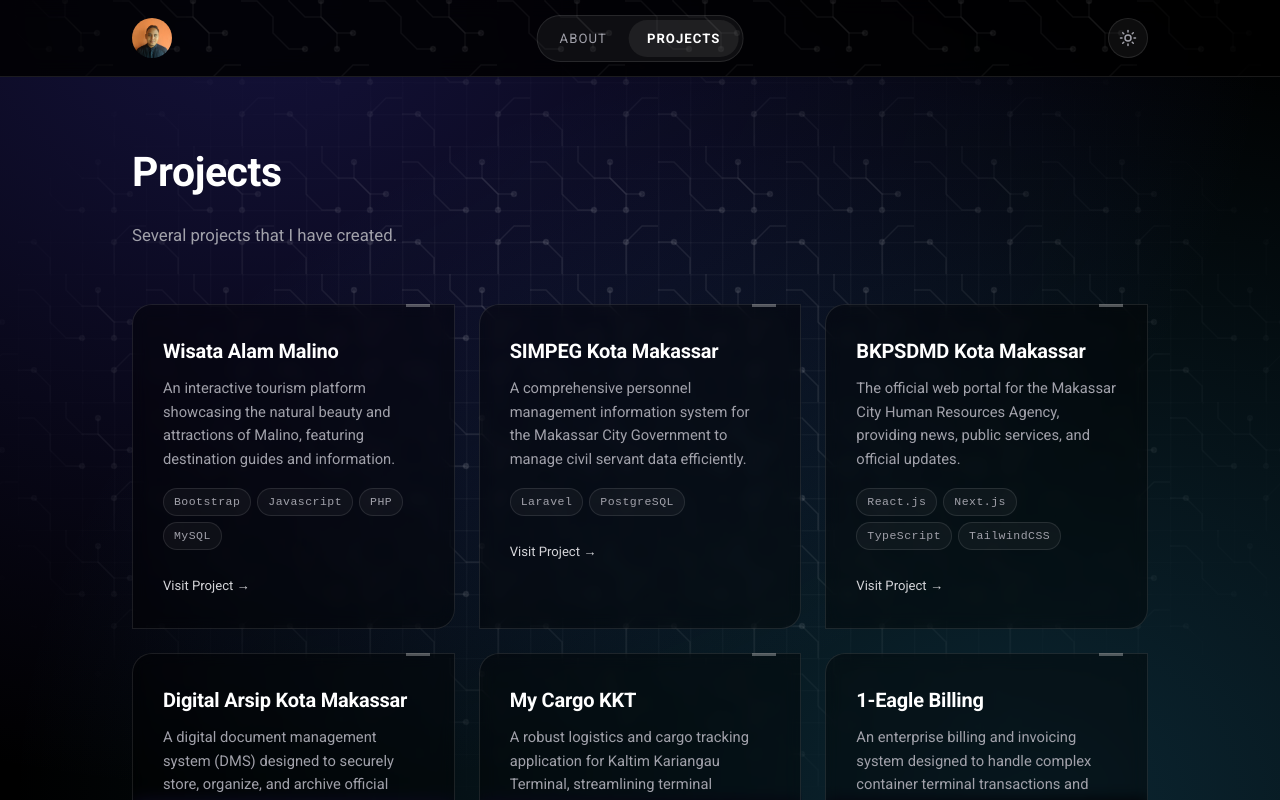
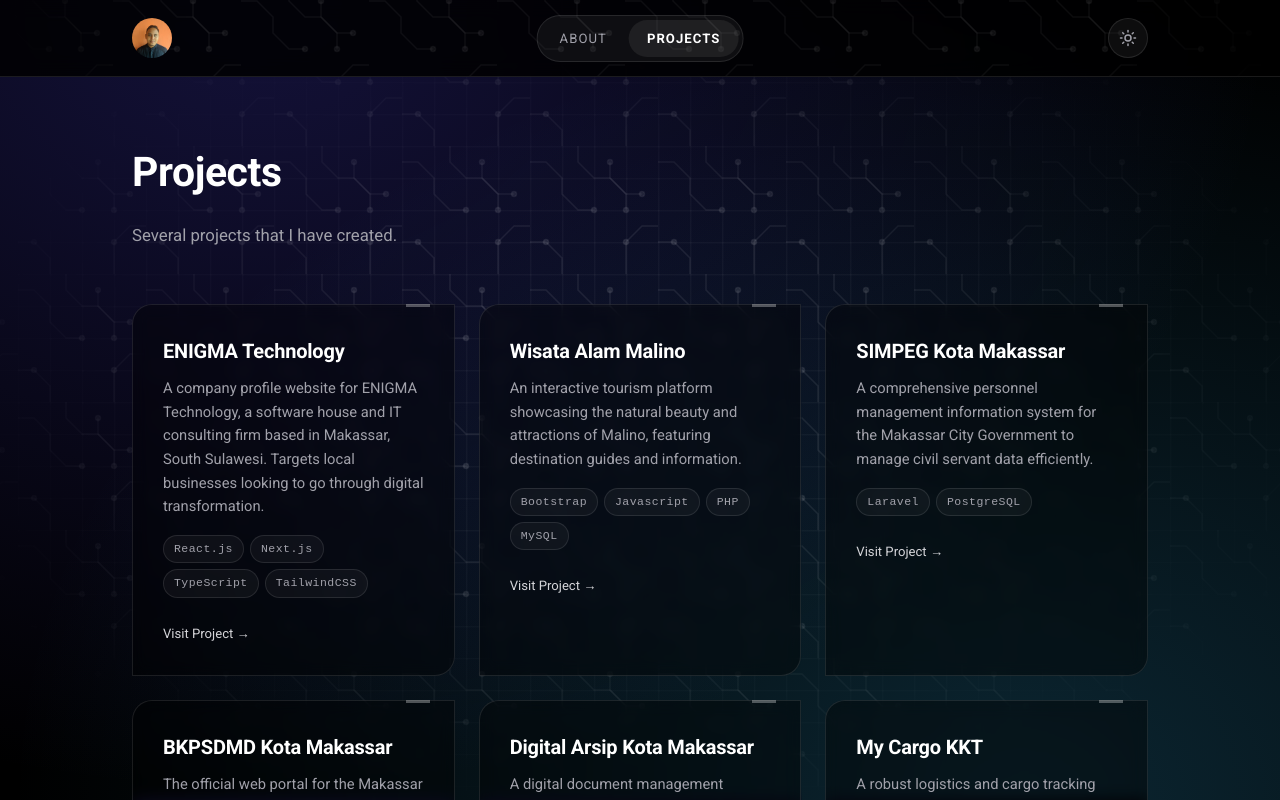
Before and after one commit to yudhanugrahasyailendra/masyudhadev, a Next.js app: page /projects in a window 1280 px wide. Shown: the top 800 px of the page. Built offline with nearby package versions, Linux system fonts and the light colour scheme.

Commit message:
Add ENIGMA Technology to projects page

```diff
--- a/app/projects/page.tsx
+++ b/app/projects/page.tsx
@@ -16,6 +16,17 @@ export default function Projects() {
           </p>
         </div>
         <div className="projects-grid">
+          <div className="project-card">
+            <h3>ENIGMA Technology</h3>
+            <p>A company profile website for ENIGMA Technology, a software house and IT consulting firm based in Makassar, South Sulawesi. Targets local businesses looking to go through digital transformation.</p>
+            <div className="project-tech">
+              <span>React.js</span>
+              <span>Next.js</span>
+              <span>TypeScript</span>
+              <span>TailwindCSS</span>
+            </div>
+            <Link className="project-link" href="https://wisataalammalino.com/" target="_blank" rel="noopener noreferrer">Visit Project →</Link>
+          </div>
           <div className="project-card">
             <h3>Wisata Alam Malino</h3>
             <p>An interactive tourism platform showcasing the natural beauty and attractions of Malino, featuring destination guides and information.</p>
```
